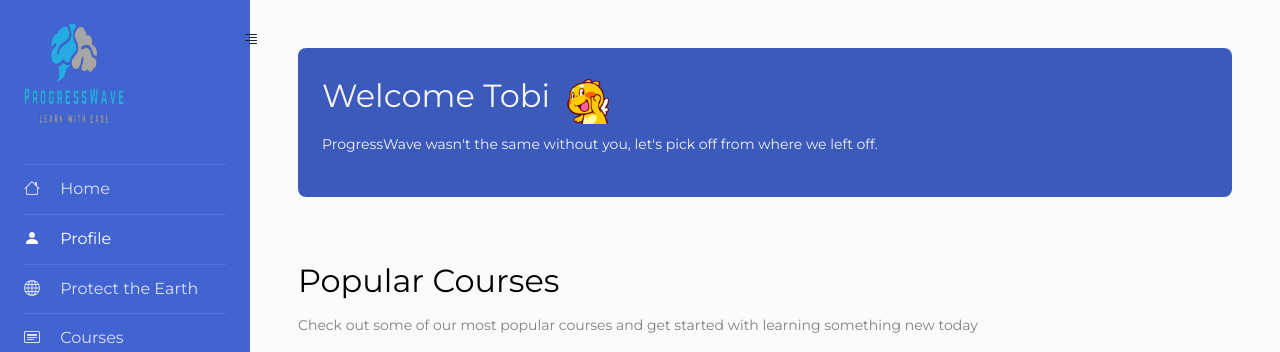
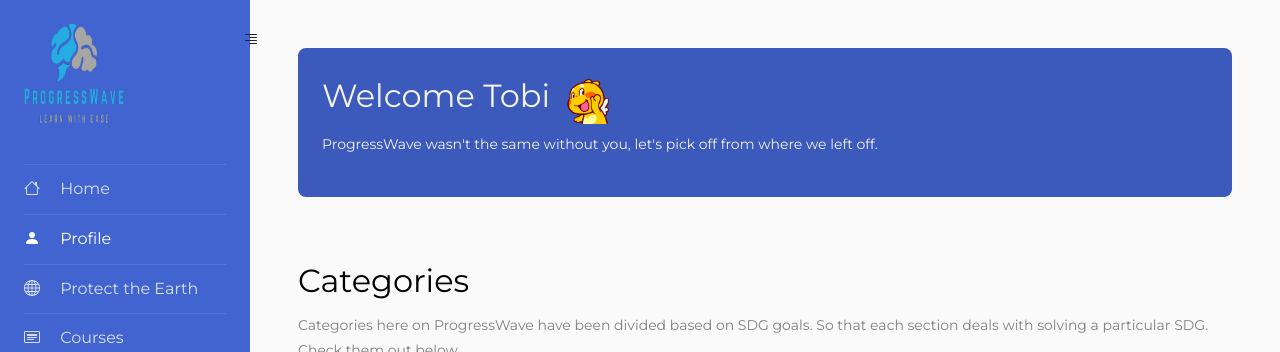
Before and after one commit to Tobitheprof/progresswave, a Django app: page /home in a window 1280 px wide. Shown: the top 352 px of the page. Run offline with Django 4.2, Linux system fonts and the light colour scheme; some libraries are stand-ins or nearby versions.

Commit message:
Fiexd up categories

```diff
--- a/templates/home.html
+++ b/templates/home.html
@@ -10,8 +10,8 @@
         </div>
     </section>
     <section id="popular-courses" class="courses">
-        <h2>Popular Courses</h2>
-        <p>Check out some of our most popular courses and get started with learning something new today</p>
+        <h2>Categories</h2>
+        <p>Categories here on ProgressWave have been divided based on SDG goals. So that each section deals with solving a particular SDG. Check them out below.</p>
         <div class="" data-aos="fade-up"  data-aos-delay="500">
           <div class="row" data-aos-delay="100">
 
```
